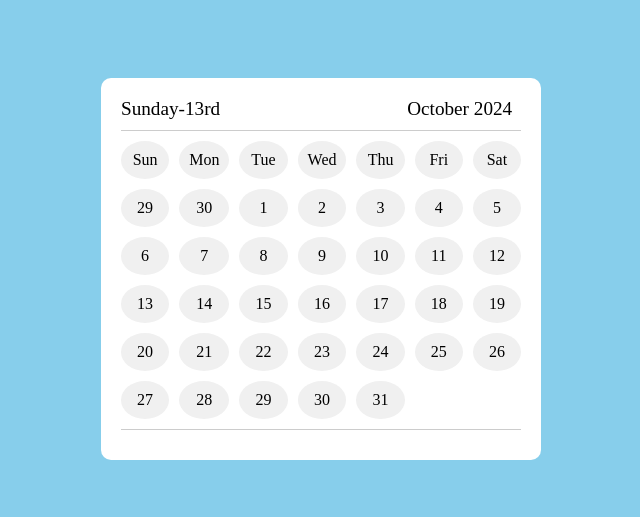
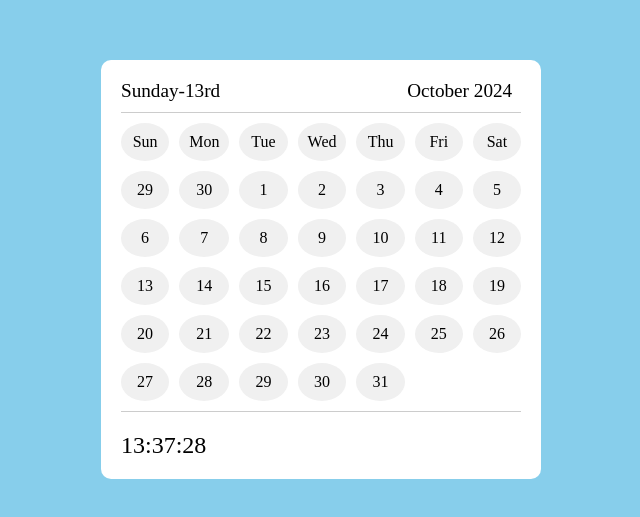
Before and after one commit to naklida172/FEMidtPr, a plain HTML site: page index.html in a window 1280 px wide. Shown: the part 131-648 px from the top of the page, without its empty margins (319-959 px from the left). Drawn offline with Linux system fonts and the light colour scheme.

Commit message:
added a footer and implemented live clock

```diff
--- a/index.html
+++ b/index.html
@@ -15,6 +15,9 @@
                 <div id="month-year"></div>
             </div>
             <div class="calendar-body" id="calendar-body"></div>
+            <div class="calendar-footer">
+                <div id="clock"></div>
+            </div>
         </div>
         <script src="./scripts.js"></script>
     </body>
--- a/scripts.js
+++ b/scripts.js
@@ -85,3 +85,15 @@ for (let i = 1; i <= daysInMonth; i++) {
     dayDiv.textContent = i;
     calendarBody.appendChild(dayDiv);
 }
+
+function updateClock() {
+    let clockElement = document.getElementById('clock');
+    let now = new Date();
+    let hour = now.getHours().toString().padStart(2, '0');
+    let minute = now.getMinutes().toString().padStart(2, '0');
+    let second = now.getSeconds().toString().padStart(2, '0');
+    clockElement.textContent = `${hour}:${minute}:${second}`;
+}
+
+setInterval(updateClock, 1000);
+updateClock();
--- a/styles.css
+++ b/styles.css
@@ -41,3 +41,11 @@ body {
         border-radius: 50%;
         background-color: #f0f0f0;
     }
+
+.calendar-footer {
+    margin-top: 20px;
+    font-size: 1.5em;
+    display: flex;
+    justify-content: space-between;
+    align-items: center;
+}
```
